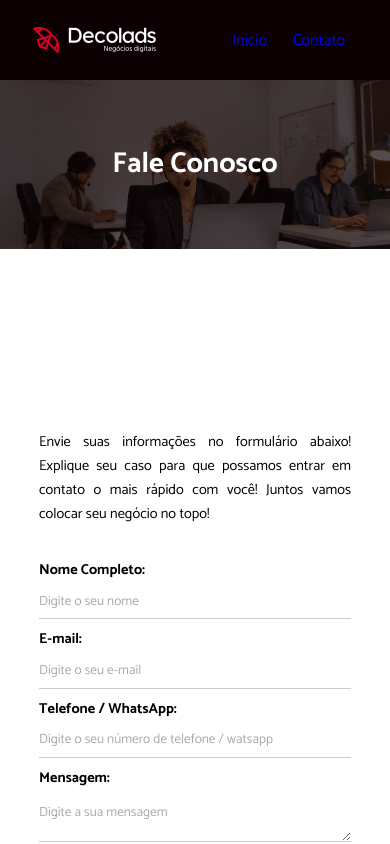
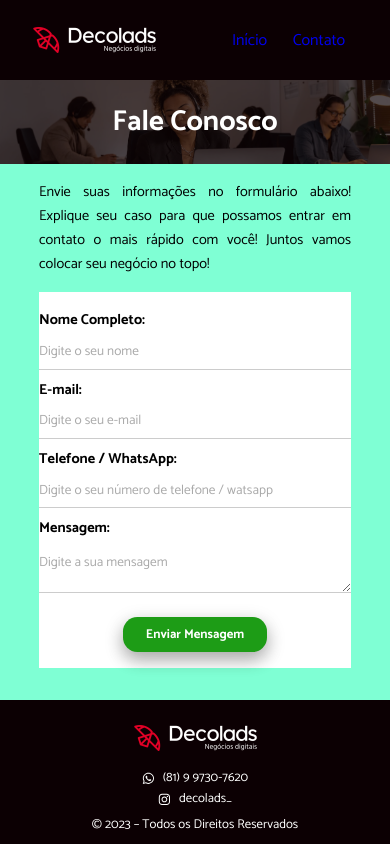
Before and after one commit to remifaro/PagVendas_Decolads_II, a React (Create React App) app: page /contato in a window 390 px wide. Shown: the top 844 px of the page. Built offline with nearby package versions, Linux system fonts and the light colour scheme; no server answers.

Commit message:
atualizando responsividade mobile dos arquivos

```diff
--- a/src/components/Componentecontato.module.css
+++ b/src/components/Componentecontato.module.css
@@ -50,7 +50,7 @@
 @media (max-width: 420px) {
 
     .contato {
-        height: 20vh;
+        height: 10vh;
     }
 
     .overlay {
@@ -58,8 +58,9 @@
     }
 
     .form {
-        height: 95vh;
-        padding: 2rem 2rem 2rem 2rem ;
+        background-color: aquamarine;
+        height: auto;
+        padding: 1rem;
     }
 
     .form p {
```
